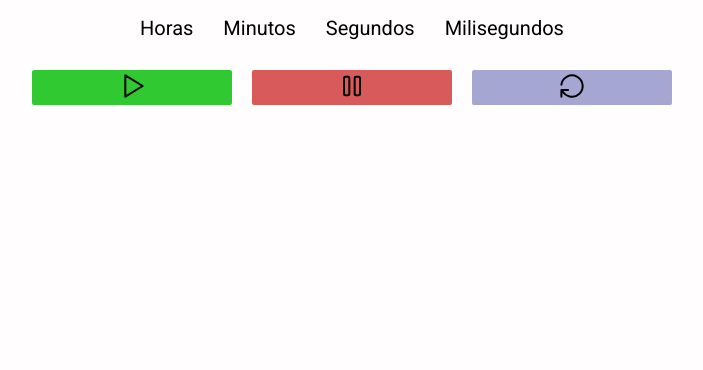
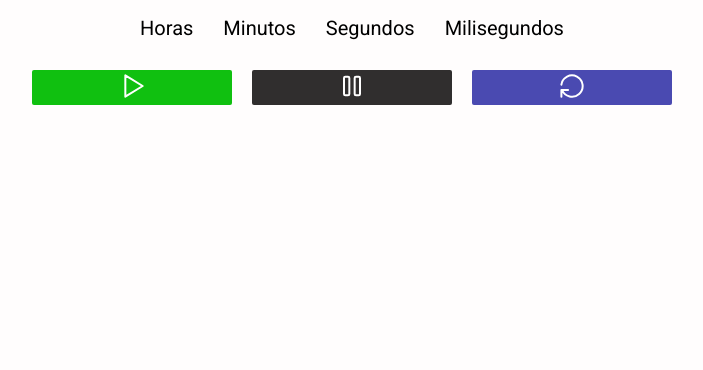
Before and after one commit to Gabriel4g/cronometro-app, a plain HTML site: page index.html in a window 1280 px wide. Shown: the part 430-800 px from the top of the page, without its empty margins (288-991 px from the left). Drawn offline with Linux system fonts and the light colour scheme.

Commit message:
edit colors

```diff
--- a/css/style.css
+++ b/css/style.css
@@ -93,15 +93,15 @@ body {
 }
 
 #start-button {
-    background: #31c931;
+    background: #10c010;
 }
 
 #stop-button {
-    background: #d85a5a;
+    background: #302e2e;
 }
 
 #reset-button {
-    background: #a6a6d3;
+    background: #4a4ab1;
 }
 
 #start-button,
--- a/index.html
+++ b/index.html
@@ -18,7 +18,7 @@
 <body>
 
     <div id="side">
-            <img src="./assets/ilustration.png" alt="">
+        <img src="./assets/ilustration.png" alt="">
     </div>
 
     <div id="container">
@@ -41,7 +41,7 @@
         <div id="buttons">
             <button id="start-button" onclick="start()">
                 <svg xmlns="http://www.w3.org/2000/svg" class="icon icon-tabler icon-tabler-player-play" width="32"
-                    height="32" viewBox="0 0 24 24" stroke-width="1.5" stroke="#000000" fill="none"
+                    height="32" viewBox="0 0 24 24" stroke-width="1.5" stroke="#ffffff" fill="none"
                     stroke-linecap="round" stroke-linejoin="round">
                     <path stroke="none" d="M0 0h24v24H0z" fill="none" />
                     <path d="M7 4v16l13 -8z" />
@@ -50,7 +50,7 @@
 
             <button id="stop-button" onclick="stop()">
                 <svg xmlns="http://www.w3.org/2000/svg" class="icon icon-tabler icon-tabler-player-pause" width="32"
-                    height="32" viewBox="0 0 24 24" stroke-width="1.5" stroke="#000000" fill="none"
+                    height="32" viewBox="0 0 24 24" stroke-width="1.5" stroke="#ffffff" fill="none"
                     stroke-linecap="round" stroke-linejoin="round">
                     <path stroke="none" d="M0 0h24v24H0z" fill="none" />
                     <rect x="6" y="5" width="4" height="14" rx="1" />
@@ -60,7 +60,7 @@
 
             <button id="reset-button" onclick="reset()">
                 <svg xmlns="http://www.w3.org/2000/svg" class="icon icon-tabler icon-tabler-rotate-clockwise" width="32"
-                    height="32" viewBox="0 0 24 24" stroke-width="1.5" stroke="#000000" fill="none"
+                    height="32" viewBox="0 0 24 24" stroke-width="1.5" stroke="#ffffff" fill="none"
                     stroke-linecap="round" stroke-linejoin="round">
                     <path stroke="none" d="M0 0h24v24H0z" fill="none" />
                     <path d="M4.05 11a8 8 0 1 1 .5 4m-.5 5v-5h5" />
```
